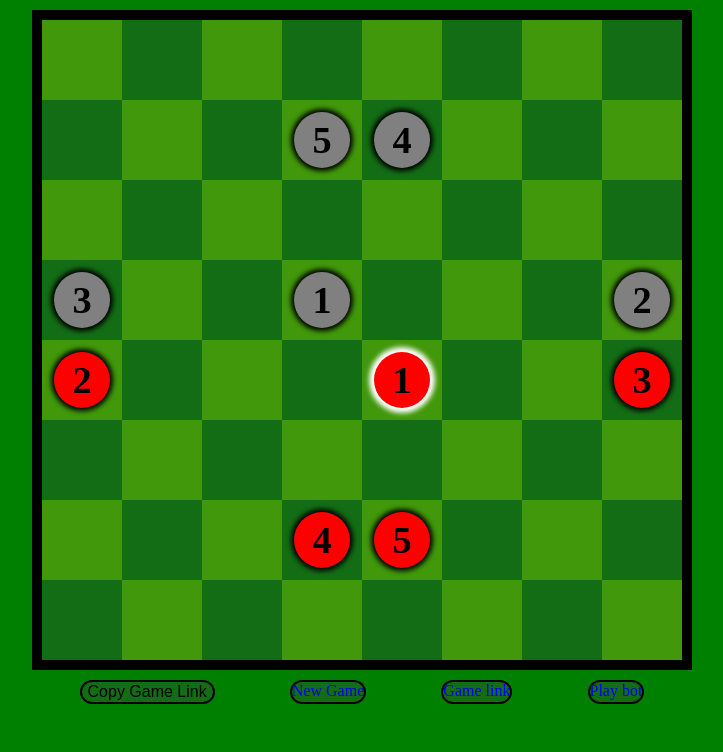
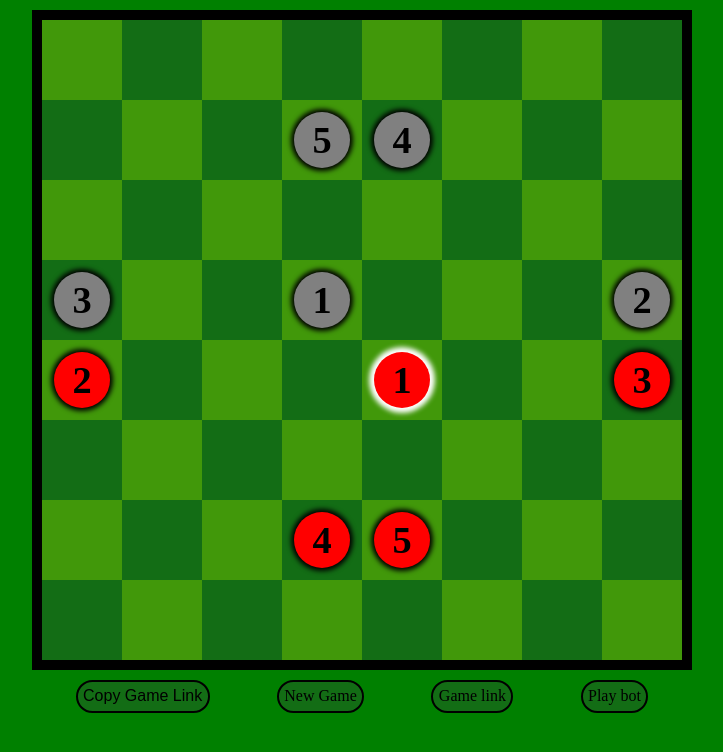
Before and after one commit to EliBradshaw/ChoccerMultiplayer, a plain HTML site: page index.html in a window 1280 px wide. Shown: the whole page, without its empty margins (278-1001 px from the left). Drawn offline with Linux system fonts and the light colour scheme.

Commit message:
Once again, fixed the button look

```diff
--- a/style.css
+++ b/style.css
@@ -76,6 +76,8 @@ input, a {
     text-decoration: none;
     background-color: #136d15;
     border: 2px solid black;
+    padding: calc(0.3vw + 0.2vh);
+    color: black;
     border-radius: 40px;
     font-size: 100%;
 }
```
